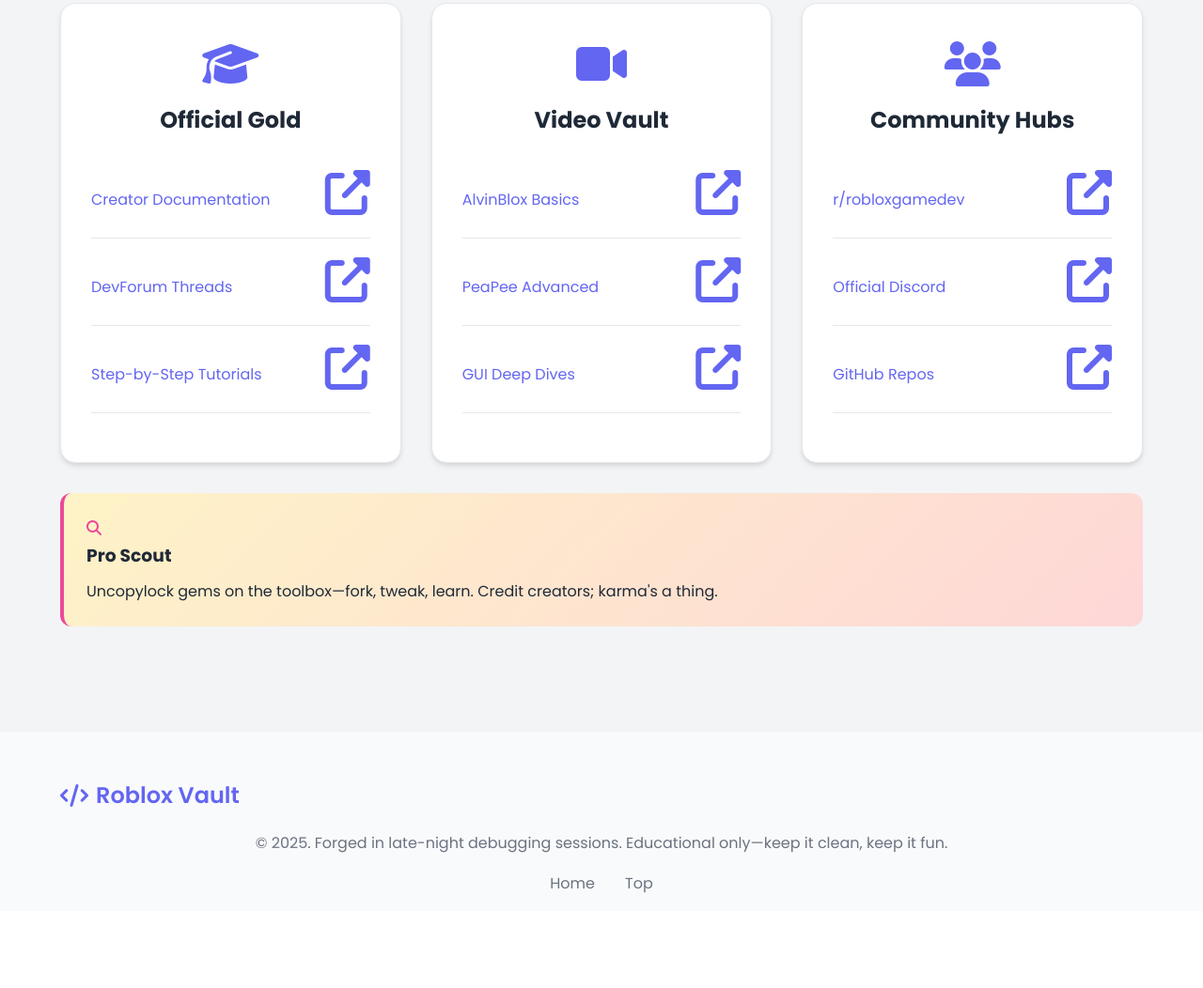
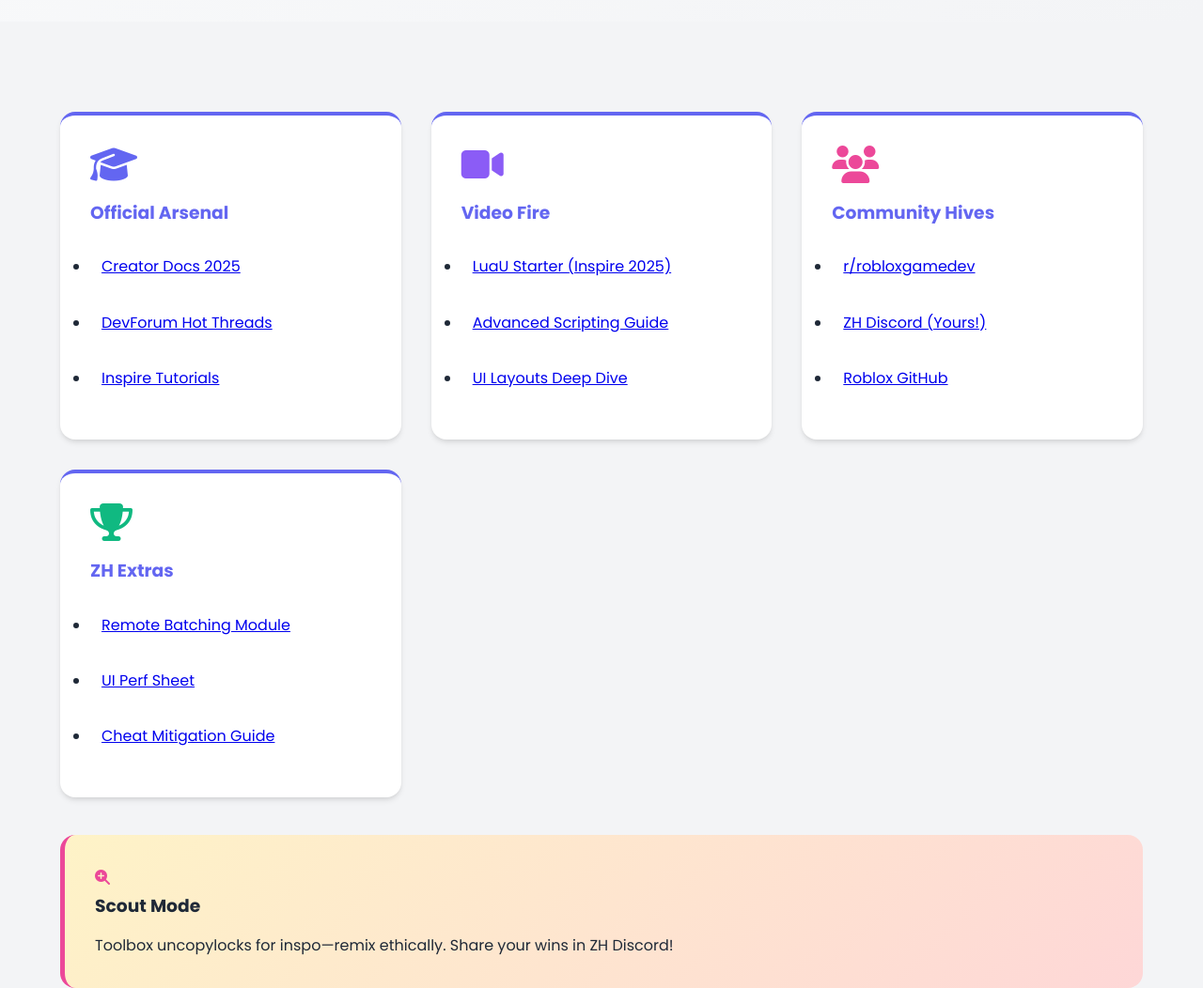
Before and after one commit to OGSunny/LearnWithZH, a plain HTML site: page resources.html in a window 1280 px wide. Shown: the part 511-1563 px from the top of the page at 94% size. Before the commit the page ends 1481 px from the top, so only its background shows below. Drawn offline with Linux system fonts and the light colour scheme.

Commit message:
Update resources.html

```diff
--- a/resources.html
+++ b/resources.html
@@ -4,7 +4,7 @@
 <head>
     <meta charset="UTF-8">
     <meta name="viewport" content="width=device-width, initial-scale=1.0">
-    <title>Resource Trove - Roblox Vault</title>
+    <title>Resource Vault - ZH</title>
     <link href="https://fonts.googleapis.com/css2?family=Poppins:wght@300;400;500;600;700&family=JetBrains+Mono:wght@400;500&display=swap" rel="stylesheet">
     <link rel="stylesheet" href="https://cdnjs.cloudflare.com/ajax/libs/font-awesome/6.4.0/css/all.min.css">
     <style>
@@ -12,6 +12,7 @@
             --primary-color: #6366f1;
             --secondary-color: #8b5cf6;
             --accent-color: #ec4899;
+            --success-color: #10b981;
             --text-primary: #1f2937;
             --text-secondary: #6b7280;
             --bg-primary: #ffffff;
@@ -85,7 +86,7 @@
             color: var(--primary-color);
             text-decoration: none;
             font-size: 1.5rem;
-            font-weight: 600;
+            font-weight: 700;
         }
 
         .nav-menu {
@@ -144,33 +145,34 @@
 
         /* Page Header */
         .page-header {
-            padding: 6rem 0 4rem;
+            padding: 8rem 0 5rem;
             text-align: center;
-            background: var(--bg-secondary);
+            background: linear-gradient(135deg, var(--bg-secondary) 0%, var(--bg-tertiary) 100%);
+            position: relative;
         }
 
         .header-visual {
-            font-size: 4rem;
+            font-size: 5rem;
             color: var(--primary-color);
-            margin-bottom: 1rem;
+            margin-bottom: 1.5rem;
         }
 
         .header-content h1 {
-            font-size: 2.5rem;
+            font-size: 3rem;
             margin-bottom: 1rem;
             font-weight: 700;
         }
 
         .header-content p {
-            font-size: 1.2rem;
-            max-width: 700px;
+            font-size: 1.25rem;
+            max-width: 800px;
             margin: 0 auto;
             opacity: 0.9;
         }
 
         /* Sections */
         .section {
-            padding: 5rem 0;
+            padding: 6rem 0;
         }
 
         .section h2 {
@@ -185,70 +187,49 @@
             background: var(--bg-tertiary);
         }
 
-        .resources-grid {
+        .resource-categories {
             display: grid;
             grid-template-columns: repeat(auto-fit, minmax(300px, 1fr));
             gap: 2rem;
         }
 
-        .resource-card {
+        .category-card {
             background: var(--bg-primary);
-            padding: 2.5rem 2rem;
+            padding: 2rem;
             border-radius: var(--radius-lg);
             box-shadow: var(--shadow-medium);
+            border-top: 4px solid var(--primary-color);
             transition: var(--transition);
-            text-align: center;
-            border: 1px solid var(--border-color);
         }
 
-        .resource-card:hover {
-            transform: translateY(-8px);
-            box-shadow: var(--shadow-large);
+        .category-card:hover {
+            transform: translateY(-5px);
         }
 
-        .resource-card i {
-            font-size: 3rem;
+        .category-card h3 {
             color: var(--primary-color);
             margin-bottom: 1rem;
         }
 
-        .resource-card h3 {
-            font-size: 1.5rem;
-            margin-bottom: 1.5rem;
-            color: var(--text-primary);
+        .category-card ul li a {
+            display: block;
+            padding: 0.75rem;
+            border-radius: var(--radius-sm);
+            transition: var(--transition);
+            margin-bottom: 0.5rem;
         }
 
-        .resource-card ul {
-            list-style: none;
-            padding: 0;
-        }
-
-        .resource-card li {
-            margin-bottom: 0.75rem;
-        }
-
-        .resource-card a {
-            color: var(--primary-color);
-            text-decoration: none;
-            display: flex;
-            justify-content: space-between;
-            align-items: center;
-            padding: 0.5rem 0;
-            border-bottom: 1px solid var(--border-color);
-            transition: var(--transition);
-        }
-
-        .resource-card a:hover {
-            color: var(--secondary-color);
-            border-bottom-color: var(--primary-color);
+        .category-card ul li a:hover {
+            background: var(--bg-secondary);
+            transform: translateX(5px);
         }
 
         .tip-box {
             background: linear-gradient(135deg, #fef3c7 0%, #fed7d7 100%);
-            padding: 1.5rem;
-            border-radius: var(--radius-md);
-            margin: 2rem 0;
-            border-left: 4px solid var(--accent-color);
+            padding: 2rem;
+            border-radius: var(--radius-lg);
+            margin: 2.5rem 0;
+            border-left: 5px solid var(--accent-color);
             grid-column: 1 / -1;
         }
 
@@ -257,19 +238,19 @@
         }
 
         .tip-box i {
-            margin-right: 0.5rem;
+            margin-right: 1rem;
             color: var(--accent-color);
         }
 
         .tip-box h3 {
-            margin-bottom: 0.5rem;
+            margin-bottom: 0.8rem;
             color: var(--text-primary);
         }
 
         /* Footer */
         .footer {
-            background: var(--bg-secondary);
-            padding: 3rem 0 1rem;
+            background: linear-gradient(135deg, var(--bg-secondary) 0%, #111827 100%);
+            padding: 4rem 0 1rem;
             color: var(--text-secondary);
         }
 
@@ -282,16 +263,17 @@
             align-items: center;
             gap: 0.5rem;
             color: var(--primary-color);
-            font-size: 1.5rem;
-            font-weight: 600;
-            margin-bottom: 1rem;
+            font-size: 1.8rem;
+            font-weight: 700;
+            margin-bottom: 1.5rem;
         }
 
         .footer-links {
             display: flex;
             gap: 2rem;
             justify-content: center;
-            margin-top: 1rem;
+            margin-top: 2rem;
+            flex-wrap: wrap;
         }
 
         .footer-links a {
@@ -302,6 +284,23 @@
 
         .footer-links a:hover {
             color: var(--primary-color);
+        }
+
+        .discord-footer {
+            margin-top: 2rem;
+            padding: 1rem;
+            background: var(--success-color);
+            color: white;
+            border-radius: var(--radius-lg);
+        }
+
+        .discord-footer a {
+            color: white;
+            text-decoration: none;
+            font-weight: 600;
+            display: inline-flex;
+            align-items: center;
+            gap: 0.5rem;
         }
 
         /* Mobile */
@@ -326,17 +325,18 @@
                 display: flex;
             }
 
-            .resources-grid {
+            .resource-categories {
                 grid-template-columns: 1fr;
             }
 
             .section {
-                padding: 3rem 0;
+                padding: 4rem 0;
             }
+        }
 
-            .section h2 {
-                font-size: 2rem;
-            }
+        @keyframes fadeInUp {
+            from { opacity: 0; transform: translateY(30px); }
+            to { opacity: 1; transform: translateY(0); }
         }
     </style>
 </head>
@@ -345,12 +345,12 @@
         <div class="nav-container">
             <div class="nav-logo">
                 <i class="fas fa-code"></i>
-                Roblox Vault
+                ZH
             </div>
             <ul class="nav-menu">
                 <li><a href="index.html" class="nav-link"><i class="fas fa-home"></i> Home</a></li>
                 <li><a href="remotes.html" class="nav-link"><i class="fas fa-broadcast-tower"></i> Remotes</a></li>
-                <li><a href="buttons.html" class="nav-link"><i class="fas fa-mouse-pointer"></i> Buttons & GUIs</a></li>
+                <li><a href="buttons.html" class="nav-link"><i class="fas fa-mouse-pointer"></i> GUIs</a></li>
                 <li><a href="exploits.html" class="nav-link"><i class="fas fa-shield-alt"></i> Security</a></li>
                 <li><a href="resources.html" class="nav-link active"><i class="fas fa-book-open"></i> Resources</a></li>
             </ul>
@@ -371,8 +371,8 @@
                 <i class="fas fa-book-open"></i>
             </div>
             <div class="header-content">
-                <h1>Resource Trove</h1>
-                <p>Don't stop at the vault—stock up here. Docs, vids, forums packed with dev wisdom. It's like a endless coffee refill for your brain.</p>
+                <h1>ZH Resource Trove</h1>
+                <p>Curated 2025 gold: Docs, vids, forums. Plus ZH exclusives—module drops, cheat sheets. Fuel your script spree.</p>
             </div>
         </div>
     </header>
@@ -380,39 +380,48 @@
     <main class="main-content">
         <section class="section resources">
             <div class="container">
-                <div class="resources-grid">
-                    <div class="resource-card">
-                        <i class="fas fa-graduation-cap"></i>
-                        <h3>Official Gold</h3>
+                <div class="resource-categories">
+                    <div class="category-card">
+                        <i class="fas fa-graduation-cap" style="font-size: 2.5rem; color: var(--primary-color); margin-bottom: 1rem;"></i>
+                        <h3>Official Arsenal</h3>
                         <ul>
-                            <li><a href="https://create.roblox.com/docs" target="_blank">Creator Documentation <i class="fas fa-external-link-alt"></i></a></li>
-                            <li><a href="https://devforum.roblox.com/" target="_blank">DevForum Threads <i class="fas fa-external-link-alt"></i></a></li>
-                            <li><a href="https://create.roblox.com/docs/tutorials" target="_blank">Step-by-Step Tutorials <i class="fas fa-external-link-alt"></i></a></li>
+                            <li><a href="https://create.roblox.com/docs" target="_blank">Creator Docs 2025</a></li>
+                            <li><a href="https://devforum.roblox.com/" target="_blank">DevForum Hot Threads</a></li>
+                            <li><a href="https://create.roblox.com/docs/tutorials" target="_blank">Inspire Tutorials</a></li>
                         </ul>
                     </div>
-                    <div class="resource-card">
-                        <i class="fas fa-video"></i>
-                        <h3>Video Vault</h3>
+                    <div class="category-card">
+                        <i class="fas fa-video" style="font-size: 2.5rem; color: var(--secondary-color); margin-bottom: 1rem;"></i>
+                        <h3>Video Fire</h3>
                         <ul>
-                            <li><a href="https://www.youtube.com/c/AlvinBlox" target="_blank">AlvinBlox Basics <i class="fas fa-external-link-alt"></i></a></li>
-                            <li><a href="https://www.youtube.com/c/PeaPee" target="_blank">PeaPee Advanced <i class="fas fa-external-link-alt"></i></a></li>
-                            <li><a href="https://www.youtube.com/playlist?list=PLhoqOYeC4Kq4O8y0oI0m0z0z0z0z0z0z" target="_blank">GUI Deep Dives <i class="fas fa-external-link-alt"></i></a></li>
+                            <li><a href="https://www.youtube.com/watch?v=1w-P4Q-OiNE" target="_blank">LuaU Starter (Inspire 2025)</a></li>
+                            <li><a href="https://www.youtube.com/playlist?list=PLQ1Qd31Hmi3WKkVHnadvhOOjz04AuMYAf" target="_blank">Advanced Scripting Guide</a></li>
+                            <li><a href="https://www.youtube.com/watch?v=jRnyca_BWZQ" target="_blank">UI Layouts Deep Dive</a></li>
                         </ul>
                     </div>
-                    <div class="resource-card">
-                        <i class="fas fa-users"></i>
-                        <h3>Community Hubs</h3>
+                    <div class="category-card">
+                        <i class="fas fa-users" style="font-size: 2.5rem; color: var(--accent-color); margin-bottom: 1rem;"></i>
+                        <h3>Community Hives</h3>
                         <ul>
-                            <li><a href="https://www.reddit.com/r/robloxgamedev/" target="_blank">r/robloxgamedev <i class="fas fa-external-link-alt"></i></a></li>
-                            <li><a href="https://discord.gg/robloxdev" target="_blank">Official Discord <i class="fas fa-external-link-alt"></i></a></li>
-                            <li><a href="https://github.com/Roblox" target="_blank">GitHub Repos <i class="fas fa-external-link-alt"></i></a></li>
+                            <li><a href="https://www.reddit.com/r/robloxgamedev/" target="_blank">r/robloxgamedev</a></li>
+                            <li><a href="https://discord.gg/tfS8GDaxQH" target="_blank">ZH Discord (Yours!)</a></li>
+                            <li><a href="https://github.com/Roblox" target="_blank">Roblox GitHub</a></li>
+                        </ul>
+                    </div>
+                    <div class="category-card full-width">
+                        <i class="fas fa-trophy" style="font-size: 2.5rem; color: var(--success-color); margin-bottom: 1rem;"></i>
+                        <h3>ZH Extras</h3>
+                        <ul>
+                            <li><a href="#" onclick="alert('Coming soon: Remote Module Pack!')">Remote Batching Module</a></li>
+                            <li><a href="#" onclick="alert('GUI Optimization Cheat Sheet PDF')">UI Perf Sheet</a></li>
+                            <li><a href="https://devforum.roblox.com/t/security-tactics-and-cheat-mitigation-docs-update/3959613" target="_blank">Cheat Mitigation Guide</a></li>
                         </ul>
                     </div>
                 </div>
                 <div class="tip-box full-width">
-                    <i class="fas fa-search"></i>
-                    <h3>Pro Scout</h3>
-                    <p>Uncopylock gems on the toolbox—fork, tweak, learn. Credit creators; karma's a thing.</p>
+                    <i class="fas fa-search-plus"></i>
+                    <h3>Scout Mode</h3>
+                    <p>Toolbox uncopylocks for inspo—remix ethically. Share your wins in ZH Discord!</p>
                 </div>
             </div>
         </section>
@@ -423,12 +432,19 @@
             <div class="footer-content">
                 <div class="footer-logo">
                     <i class="fas fa-code"></i>
-                    Roblox Vault
+                    ZH - Zvios Hub
                 </div>
-                <p>&copy; 2025. Forged in late-night debugging sessions. Educational only—keep it clean, keep it fun.</p>
+                <p>&copy; 2025 Zvios Hub. Crafted with grit, glitches, and green text. Pure education—script smart, play fair.</p>
                 <div class="footer-links">
                     <a href="index.html">Home</a>
                     <a href="#resources">Top</a>
+                    <a href="https://discord.gg/tfS8GDaxQH" target="_blank">Discord</a>
+                </div>
+                <div class="discord-footer">
+                    <a href="https://discord.gg/tfS8GDaxQH" target="_blank">
+                        <i class="fab fa-discord"></i>
+                        Resource Requests? DM Us
+                    </a>
                 </div>
             </div>
         </div>
@@ -436,17 +452,14 @@
 
     <script>
         document.addEventListener('DOMContentLoaded', function() {
-            // Mobile menu toggle
+            // Navbar & theme same as index
             const hamburger = document.querySelector('.hamburger');
             const navMenu = document.querySelector('.nav-menu');
-
             if (hamburger && navMenu) {
-                hamburger.addEventListener('click', function() {
+                hamburger.addEventListener('click', () => {
                     hamburger.classList.toggle('active');
                     navMenu.classList.toggle('active');
                 });
-
-                // Close menu on link click
                 document.querySelectorAll('.nav-link').forEach(link => {
                     link.addEventListener('click', () => {
                         hamburger.classList.remove('active');
@@ -455,21 +468,25 @@
                 });
             }
 
-            // Theme toggle
             const themeToggle = document.getElementById('theme-icon');
             const body = document.body;
-
-            themeToggle.addEventListener('click', function() {
-                body.dataset.theme = body.dataset.theme === 'dark' ? 'light' : 'dark';
+            themeToggle.addEventListener('click', () => {
                 const isDark = body.dataset.theme === 'dark';
-                themeToggle.className = isDark ? 'fas fa-sun' : 'fas fa-moon';
+                body.dataset.theme = isDark ? 'light' : 'dark';
+                themeToggle.className = isDark ? 'fas fa-moon' : 'fas fa-sun';
                 localStorage.setItem('theme', body.dataset.theme);
             });
-
-            // Load saved theme
             const savedTheme = localStorage.getItem('theme') || 'light';
             body.dataset.theme = savedTheme;
             themeToggle.className = savedTheme === 'dark' ? 'fas fa-sun' : 'fas fa-moon';
+
+            // Fade in
+            const observer = new IntersectionObserver(entries => {
+                entries.forEach(entry => {
+                    if (entry.isIntersecting) entry.target.classList.add('fade-in-up');
+                });
+            });
+            document.querySelectorAll('.category-card, .tip-box').forEach(el => observer.observe(el));
         });
     </script>
 </body>
```
